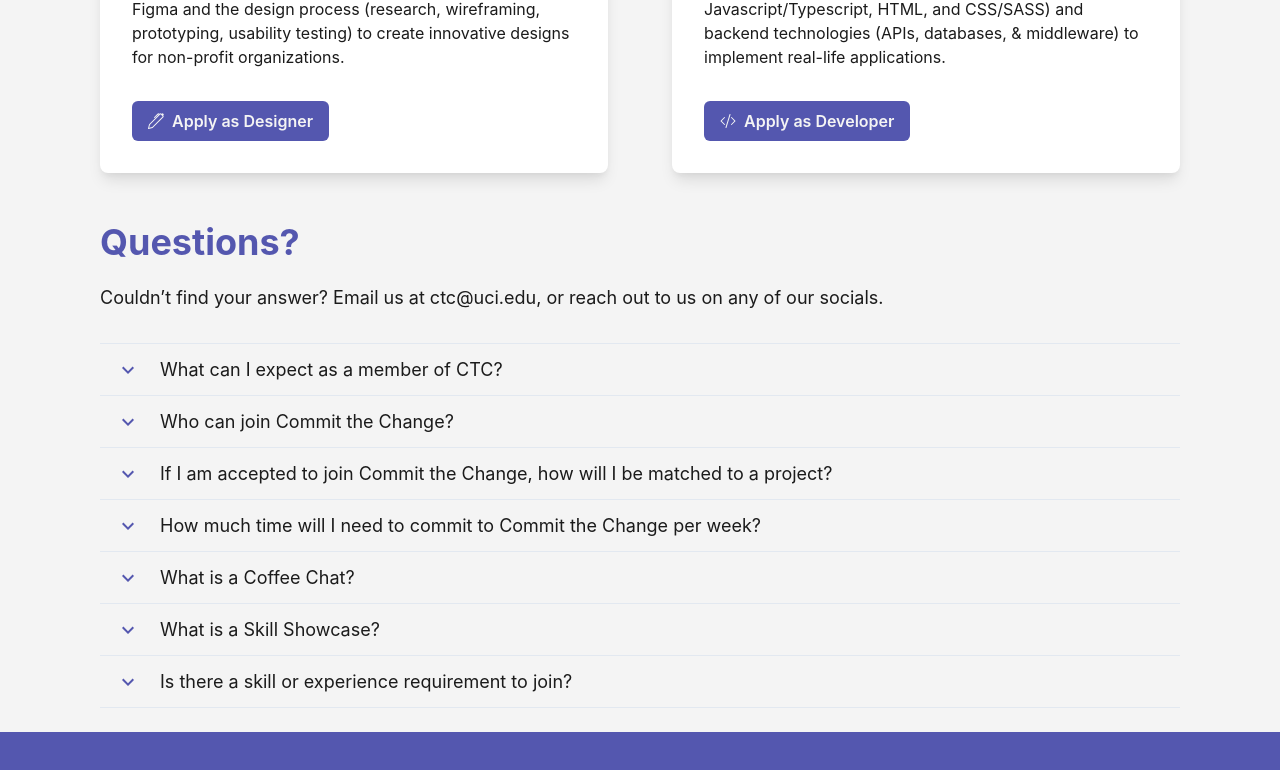
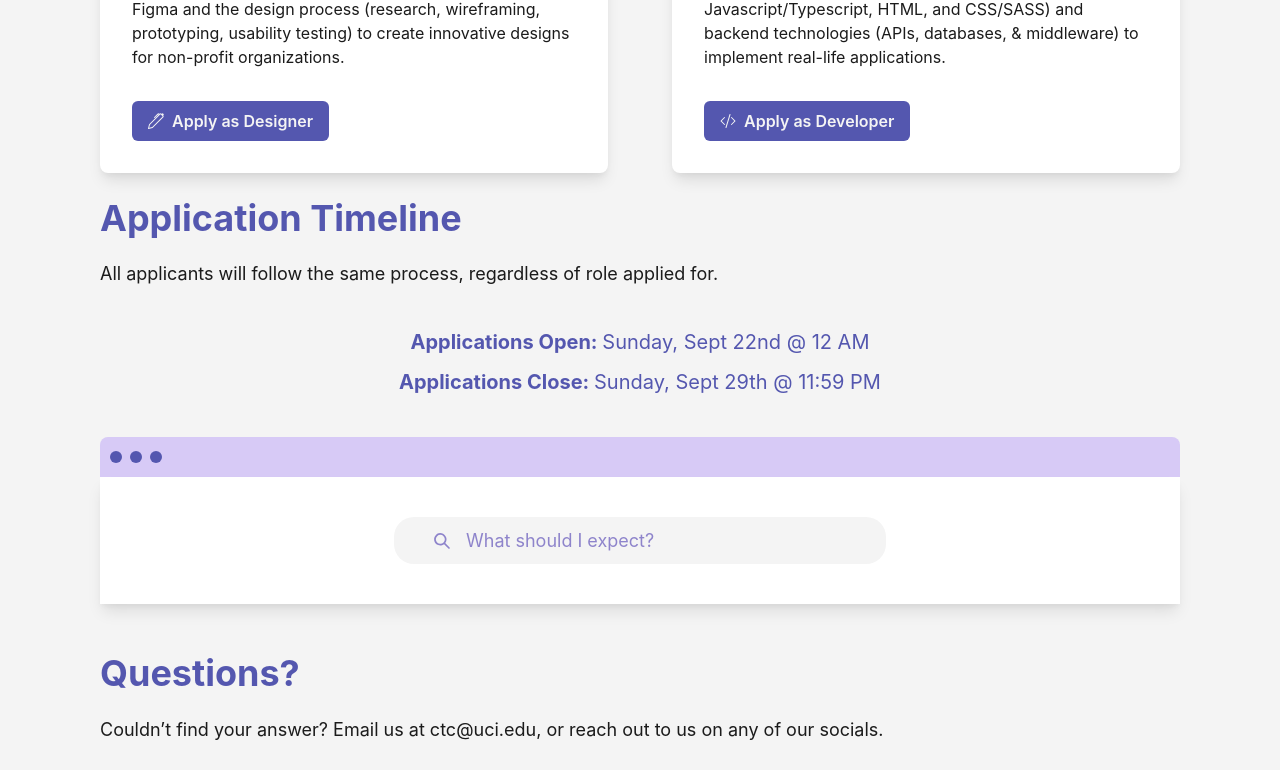
Before and after one commit to ctc-uci/website, a React (Vite) app: page /apply in a window 1280 px wide. Shown: the part 646-1416 px from the top of the page. Built offline with nearby package versions, Linux system fonts and the light colour scheme.

Commit message:
feat: timeline wip

```diff
--- a/src/components/apply/ApplyPage.tsx
+++ b/src/components/apply/ApplyPage.tsx
@@ -3,6 +3,7 @@
 import { pageStyle } from "../../styles/shared";
 import { Questions } from "./questions/Questions";
 import { Roles } from "./Roles";
+import { Timeline } from "./Timeline";
 
 export function ApplyPage() {
   return (
@@ -13,6 +14,7 @@
       <Stack>Apply</Stack>
 
       <Roles />
+      <Timeline />
       <Questions />
     </Stack>
   );
--- a/src/components/apply/MenuBar.tsx
+++ b/src/components/apply/MenuBar.tsx
@@ -8,7 +8,7 @@
     >
       <Stack
         sx={{
-          backgroundColor: "ctc.lightMagenta",
+          backgroundColor: "#D7CAF6",
           borderTopRadius: "lg",
           height: 10,
           flexDirection: "row",
--- a/src/components/apply/Roles.tsx
+++ b/src/components/apply/Roles.tsx
@@ -86,7 +86,7 @@
             borderColor: "ctc.purple",
             borderWidth: "0.5px",
             borderRadius: "lg",
-            backgroundColor: "ctc.magnolia",
+            backgroundColor: "#F5F2FD",
           }}
         >
           <Image
--- /dev/null
+++ b/src/components/apply/Timeline.tsx
@@ -0,0 +1,66 @@
+import { SearchIcon } from "@chakra-ui/icons";
+import { Heading, HStack, Icon, Stack, Text, VStack } from "@chakra-ui/react";
+
+import { headingStyle } from "../../styles/shared";
+import { MenuBar } from "./MenuBar";
+
+export function Timeline() {
+  return (
+    <Stack spacing={10}>
+      <Stack spacing={5}>
+        <Heading sx={headingStyle}>Application Timeline</Heading>
+        <Text sx={{ fontSize: "lg", color: "ctc.text" }}>
+          All applicants will follow the same process, regardless of role
+          applied for.
+        </Text>
+      </Stack>
+
+      <VStack spacing={2.5}>
+        <Text
+          as={"span"}
+          sx={{ display: "inline-flex", fontSize: "xl", color: "ctc.purple" }}
+        >
+          <Text sx={{ fontWeight: "bold" }}>Applications Open:&nbsp;</Text>
+          <Text>Sunday, Sept 22nd @ 12 AM</Text>
+        </Text>
+        <Text
+          as={"span"}
+          sx={{ display: "inline-flex", fontSize: "xl", color: "ctc.purple" }}
+        >
+          <Text sx={{ fontWeight: "bold" }}>Applications Close:&nbsp;</Text>
+          <Text>Sunday, Sept 29th @ 11:59 PM</Text>
+        </Text>
+      </VStack>
+
+      <MenuBar>
+        <VStack
+          sx={{
+            boxShadow: "lg",
+            backgroundColor: "ctc.white",
+            paddingX: 12,
+            paddingY: 10,
+          }}
+        >
+          <HStack
+            sx={{
+              width: "50%",
+              backgroundColor: "ctc.gray",
+              borderRadius: 20,
+              paddingX: 10,
+              paddingY: 2.5,
+            }}
+            spacing={4}
+          >
+            <Icon
+              as={SearchIcon}
+              sx={{ color: "#8E84CB" }}
+            />
+            <Text sx={{ fontSize: "lg", color: "#8E84CB" }}>
+              What should I expect?
+            </Text>
+          </HStack>
+        </VStack>
+      </MenuBar>
+    </Stack>
+  );
+}
--- a/src/theme.ts
+++ b/src/theme.ts
@@ -16,8 +16,6 @@
     ctc: {
       purple: "#5457AF",
       lilac: "#E2DBF2",
-      magnolia: "#F5F2FD",
-      lightMagenta: "#D7CAF6",
       gray: "#F4F4F4",
       grey: "#F4F4F4",
       white: "#FFFFFF",
```
